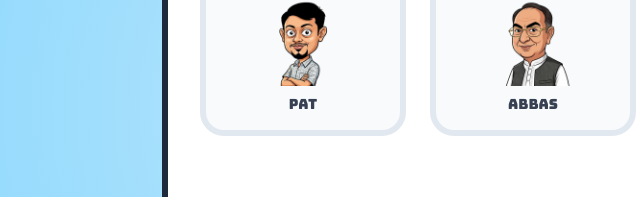
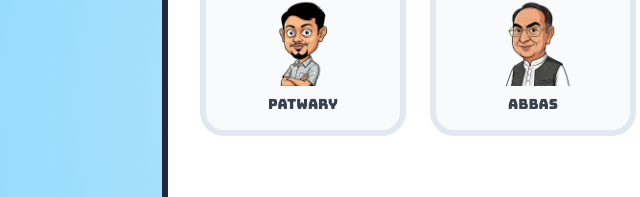
Before and after one commit to dhaka8/dhaka8.github.io, a plain HTML site: page index.html in a window 1280 px wide. Shown: the part 294-491 px from the top of the page, 222-862 px from the left. Drawn offline with nearby package versions, Linux system fonts and the light colour scheme.

Commit message:
Fix HTML encoding issues in index.html

```diff
--- a/index.html
+++ b/index.html
@@ -195,7 +195,7 @@
                 this.src = 'https://api.dicebear.com/7.x/avataaars/svg?seed=Pat'
               "
             />
-            <span class="font-bungee text-sm text-gray-700">Pat</span>
+            <span class="font-bungee text-sm text-gray-700">Patwary</span>
           </button>
           <button
             onclick="selectChar('abbas')"
```
